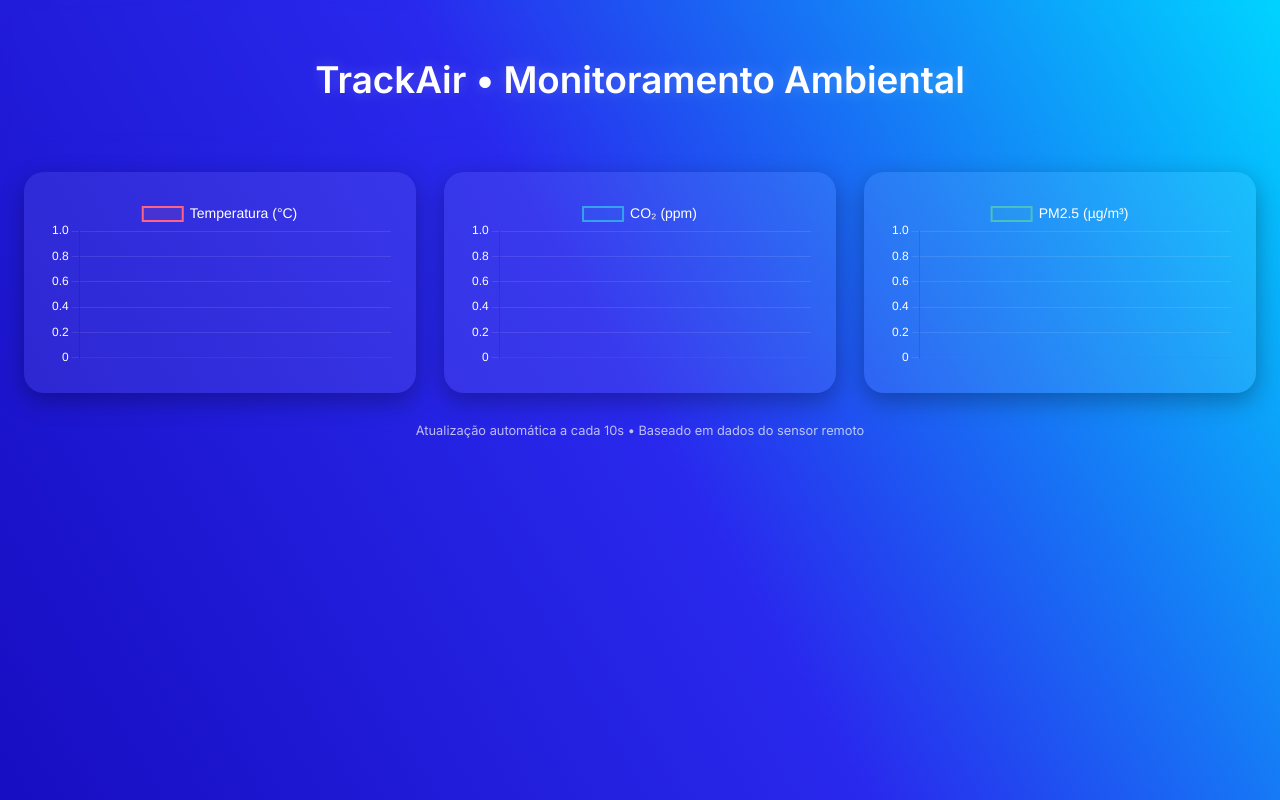
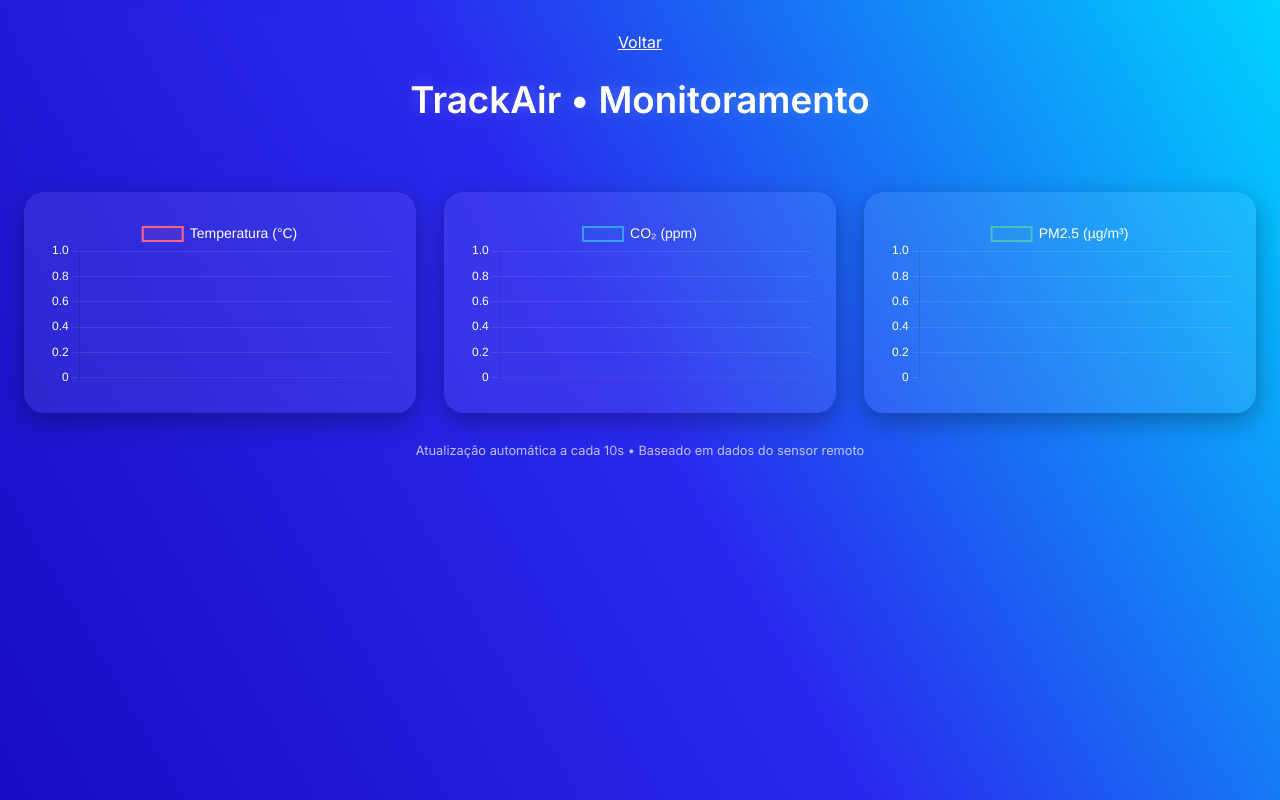
Before and after one commit to FirstByteBR/trackair, a plain HTML site: page live-ic.html in a window 1280 px wide. Drawn offline with nearby package versions, Linux system fonts and the light colour scheme; no server answers; a web font is replaced by a local one.

Commit message:
linking between pages

```diff
--- a/live-ic.html
+++ b/live-ic.html
@@ -5,7 +5,12 @@
 <meta name="viewport" content="width=device-width, initial-scale=1.0">
 <title>TrackAir - Monitoramento Ambiental</title>
 <script src="https://cdn.jsdelivr.net/npm/chart.js"></script>
+<link rel="icon" type="image/png" href="https://i.ibb.co/N2Dc3q53/logo.png">
 <link href="https://fonts.googleapis.com/css2?family=Inter:wght@400;600&display=swap" rel="stylesheet">
+<link rel="preconnect" href="https://fonts.googleapis.com">
+<link rel="preconnect" href="https://fonts.gstatic.com" crossorigin>
+<link href="https://fonts.googleapis.com/css2?family=Rubik:wght@700;900&family=Segoe+UI:wght@400;700&display=swap" rel="stylesheet">
+
 <style>
   :root {
     --bg-gradient: linear-gradient(60deg, rgba(23, 13, 194, 1) 0%, rgba(41, 41, 237, 1) 50%, rgba(0, 212, 255, 1) 100%);
@@ -51,7 +56,13 @@
     padding: 25px;
     transition: transform 0.3s ease, box-shadow 0.3s ease;
   }
-
+  .back{
+    align-self:flex-start;
+    color: white;
+    border-width: 2pt;
+    border-color:white;
+    border-radius: 2pt;
+  }
   .card:hover {
     transform: translateY(-5px);
     box-shadow: 0 12px 35px rgba(0,0,0,0.5);
@@ -68,11 +79,31 @@
     opacity: 0.7;
     margin-bottom: 20px;
   }
+  :root {
+            --text-color: white;
+            --bg-gradient: linear-gradient(60deg, rgba(23, 13, 194, 1) 0%, rgba(41, 41, 237, 1) 50%, rgba(0, 212, 255, 1) 100%);
+            --header-bg: rgba(0, 0, 0, 0.65);
+            --section-bg: rgba(255, 255, 255, 0.1);
+            --section-shadow: 0 8px 24px rgba(0, 0, 0, 0.3);
+            --button-bg: rgba(255, 255, 255, 0.2);
+            --button-bg-hover: rgba(255, 255, 255, 0.35);
+            --button-bg-active: rgba(255, 255, 255, 0.6);
+            --button-radius: 10px;
+            --section-radius: 20px;
+            --widget-bg: rgba(255, 255, 255, 0.1);
+            --widget-bg-hover: rgba(255, 255, 255, 0.2);
+            --widget-radius: 8px;
+
+            --font-primary: 'Segoe UI', sans-serif;
+            --font-display: 'Rubik', sans-serif;
+
+            --header-height: 70px;
+        }
 </style>
 </head>
 <body>
   <header>
-    <h1>TrackAir • Monitoramento Ambiental</h1>
+    <a href="index.html" class="back">Voltar</a><h1 class="title">TrackAir • Monitoramento</h1>
   </header>
 
   <main>
```
Also changed, not shown: 3d-info.html (+30 -1 lines), index.html (+5 -0 lines).
